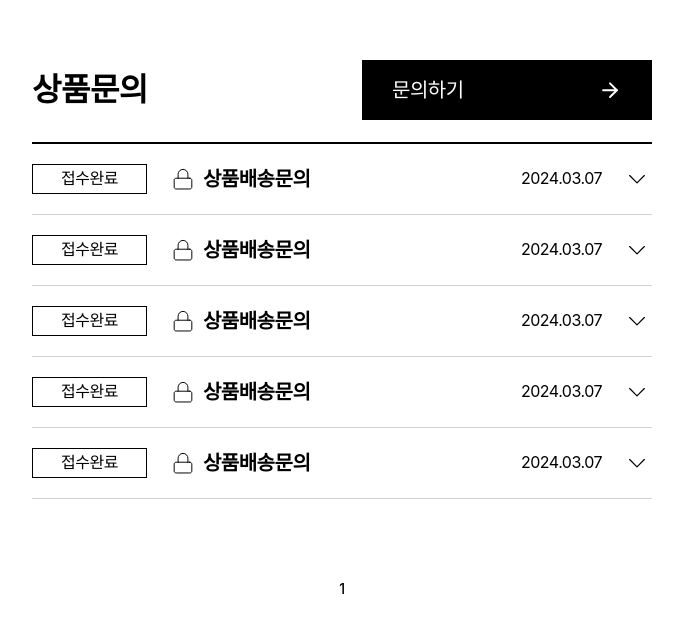
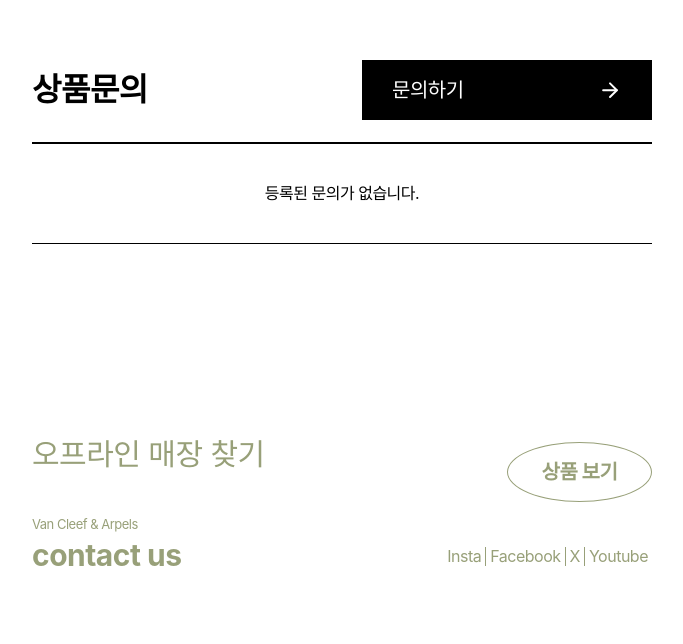
Before and after one commit to msun97/project-vancleef, a React (Vite) app: page /productdetail in a window 1280 px wide. Shown: the part 7855-8499 px from the top of the page, without its empty margins (298-981 px from the left). Built offline with nearby package versions, Linux system fonts and the light colour scheme; a web font is replaced by a local one.

Commit message:
문의하기 crud기능 구현.

```diff
--- a/src/components/productdetailc/ProductInquiryItem.jsx
+++ b/src/components/productdetailc/ProductInquiryItem.jsx
@@ -1,21 +1,72 @@
 import { useState } from 'react';
 import Button from '../button';
 
-const ProductInquiryItem = () => {
+const ProductInquiryItem = ({ inquiry }) => {
     // 활성화된 섹션을 추적하는 상태 추가 (null이면 모두 닫힘)
-    const [activeSection, setActiveSection] = useState(null);
+    const [isOpen, setIsOpen] = useState(false);
+    // 비밀글 패스워드 검증을 위한 상태
+    const [passwordInput, setPasswordInput] = useState('');
+    const [showPasswordModal, setShowPasswordModal] = useState(false);
+    const [isAuthenticated, setIsAuthenticated] = useState(false);
 
-    // 섹션별 핸들러 함수 생성
-    const handleClick = (sectionName) => {
-        setActiveSection(activeSection === sectionName ? null : sectionName);
+    // 비밀글 여부
+    const isSecret = inquiry?.isSecretPost;
+
+    // 섹션 열기/닫기 핸들러
+    const handleToggle = () => {
+        // 비밀글이고 아직 인증되지 않은 경우
+        if (isSecret && !isAuthenticated) {
+            setShowPasswordModal(true);
+            return;
+        }
+        setIsOpen(!isOpen);
     };
+
+    // 비밀번호 입력 변경 핸들러
+    const handlePasswordChange = (e) => {
+        setPasswordInput(e.target.value);
+    };
+
+    // 비밀번호 확인 핸들러
+    const handlePasswordSubmit = (e) => {
+        e.preventDefault();
+
+        // 입력한 비밀번호와 저장된 비밀번호 비교
+        if (passwordInput === inquiry.password) {
+            setIsAuthenticated(true);
+            setShowPasswordModal(false);
+            setIsOpen(true); // 인증 성공 시 내용 표시
+        } else {
+            alert('비밀번호가 일치하지 않습니다.');
+        }
+    };
+
+    // 날짜 포맷팅
+    const formatDate = (dateString) => {
+        if (!dateString) return '';
+
+        // YYYY-MM-DD 형식을 YYYY.MM.DD 형식으로 변환
+        const parts = dateString.split('-');
+        if (parts.length === 3) {
+            return `${parts[0]}.${parts[1]}.${parts[2]}`;
+        }
+        return dateString;
+    };
+
     return (
         <li>
             <div className='flex justify-between items-center border-b border-[#d2d2d2] py-[20px]'>
                 <div className='flex items-center gap-6'>
-                    <div className='px-[28px] py-1 border'>접수완료</div>
+                    <div className='px-[28px] py-1 border'>{inquiry?.status || '접수완료'}</div>
                     <div className='flex items-center gap-2'>
-                        <svg width='24' height='24' viewBox='0 0 48 49' fill='none' xmlns='http://www.w3.org/2000/svg'>
+                        {isSecret && (
+                            <svg
+                                width='24'
+                                height='24'
+                                viewBox='0 0 48 49'
+                                fill='none'
+                                xmlns='http://www.w3.org/2000/svg'
+                            >
                                 <path
                                     d='M38 22.8784H10C7.79086 22.8784 6 24.6693 6 26.8784V40.8784C6 43.0876 7.79086 44.8784 10 44.8784H38C40.2091 44.8784 42 43.0876 42 40.8784V26.8784C42 24.6693 40.2091 22.8784 38 22.8784Z'
                                     stroke='black'
@@ -31,20 +82,22 @@ const ProductInquiryItem = () => {
                                     strokeLinejoin='round'
                                 />
                             </svg>
-                        <h3 onClick={() => handleClick('inquiry1')} className='text-xl font-extrabold cursor-pointer'>
-                            상품배송문의
+                        )}
+                        <h3 onClick={handleToggle} className='text-xl font-extrabold cursor-pointer'>
+                            {inquiry?.title || '상품문의'}
                         </h3>
                     </div>
                 </div>
                 <div className='flex items-center gap-[20px]'>
-                    <span>2024.03.07</span>
+                    <span>{formatDate(inquiry?.date)}</span>
                     <svg
                         width='30'
                         height='30'
                         viewBox='0 0 48 49'
                         fill='none'
                         xmlns='http://www.w3.org/2000/svg'
-                        className={`${activeSection === 'inquiry1' ? 'transform rotate-180' : ''}`}
+                        className={`${isOpen ? 'transform rotate-180' : ''}`}
+                        onClick={handleToggle}
                     >
                         <path
                             d='M12 18.875L24 30.875L36 18.875'
@@ -56,33 +109,58 @@ const ProductInquiryItem = () => {
                     </svg>
                 </div>
             </div>
+
+            {/* 문의 내용 및 답변 섹션 */}
             <ul
                 className={`w-full bg-gray-10 px-[35px] transition-all duration-300 ${
-                    activeSection === 'inquiry1'
-                        ? 'py-[30px] max-h-[500px] opacity-100'
-                        : 'py-0 max-h-0 opacity-0 overflow-hidden'
+                    isOpen ? 'py-[30px] max-h-[1000px] opacity-100' : 'py-0 max-h-0 opacity-0 overflow-hidden'
                 }`}
             >
                 <li className='pb-[55px] pl-[20px]'>
                     <div className='flex items-center gap-1'>
                         <span className='font-secondary text-[22px]'>Q</span>
-                        <p>상품배송문의</p>
+                        <p>{inquiry?.inquiryType || '상품문의'}</p>
                     </div>
-                    <p>1+1 구성인 경우 개별 포장 되어 있나요? 아니면 상자 하나에 2개가 다 담겨 있는지요?</p>
+                    <p>{inquiry?.content || '문의 내용이 표시됩니다.'}</p>
                 </li>
+
+                {/* 답변이 있을 경우에만 표시 */}
+                {inquiry?.hasResponse && (
                     <li className='border-t-1 pb-[55px] pl-[20px] pt-[10px]'>
                         <div className='gap-1'>
                             <span className='font-secondary text-[22px]'>A</span>
-                        <p>
-                            안녕하세요. V&A Beauty 입니다. 하나의 상자에 제품 2개가 함께 담겨있습니다.
-                            <br />
-                            고객님의 질문에 조금이나마 도움이 되었길 바라며, <br />
-                            추가 문의사항은 1:1 문의 게시판에 남겨주시면 친절히 안내드리겠습니다. <br />
-                            감사합니다.
-                        </p>
+                            <p>{inquiry?.response || '답변 내용이 표시됩니다.'}</p>
                         </div>
                     </li>
+                )}
             </ul>
+
+            {/* 비밀번호 확인 모달 */}
+            {showPasswordModal && (
+                <div className='fixed inset-0 bg-black bg-opacity-50 flex items-center justify-center z-50'>
+                    <div className='bg-white p-6 rounded-lg w-[400px]'>
+                        <h3 className='text-xl font-bold mb-4'>비밀글 확인</h3>
+                        <p className='mb-4'>이 글은 비밀글입니다. 비밀번호를 입력해주세요.</p>
+                        <form onSubmit={handlePasswordSubmit}>
+                            <input
+                                type='password'
+                                value={passwordInput}
+                                onChange={handlePasswordChange}
+                                className='w-full border p-2 mb-4'
+                                placeholder='비밀번호 입력'
+                            />
+                            <div className='flex justify-end gap-2'>
+                                <Button onClick={() => setShowPasswordModal(false)} variant='secondary' className='p-3'>
+                                    취소
+                                </Button>
+                                <Button type='submit' className='p-3'>
+                                    확인
+                                </Button>
+                            </div>
+                        </form>
+                    </div>
+                </div>
+            )}
         </li>
     );
 };
--- a/src/components/productdetailc/ProductInquiryList.jsx
+++ b/src/components/productdetailc/ProductInquiryList.jsx
@@ -1,13 +1,43 @@
 import { useNavigate } from 'react-router-dom';
+import { useSelector } from 'react-redux'; // 리덕스 셀렉터 훅 추가
 import Button from '../button';
 import Pagination from '../pagination';
 import ProductInquiryItem from './ProductInquiryItem';
+import { useState } from 'react';
 
 const ProductInquiryList = () => {
     const navigate = useNavigate();
+    // 리덕스 스토어에서 모든 문의 가져오기
+    const { inquiries } = useSelector((state) => state.productInquiryR);
+    // 페이지네이션을 위한 상태
+    const [currentPage, setCurrentPage] = useState(1);
+    const [itemsPerPage] = useState(5);
+
+    // 현재 페이지에 표시할 문의 목록 계산
+    const indexOfLastItem = currentPage * itemsPerPage;
+    const indexOfFirstItem = indexOfLastItem - itemsPerPage;
+
+    // 날짜 기준으로 최신순 정렬 (내림차순)
+    const sortedInquiries = [...inquiries].sort((a, b) => {
+        const dateA = new Date(a.date);
+        const dateB = new Date(b.date);
+        return dateB - dateA;
+    });
+
+    const currentInquiries = sortedInquiries.slice(indexOfFirstItem, indexOfLastItem);
+
+    // 총 페이지 수 계산
+    const totalPages = Math.ceil(inquiries.length / itemsPerPage);
+
+    // 페이지 변경 핸들러
+    const handlePageChange = (pageNumber) => {
+        setCurrentPage(pageNumber);
+    };
+
     const toInquiry = () => {
         navigate('/productinquiry');
     };
+
     return (
         <div className='pt-[200px] px-[330px] flex flex-col gap-[22px]'>
             <div className='w-full flex items-center justify-between'>
@@ -38,13 +68,20 @@ const ProductInquiryList = () => {
                 </div>
             </div>
             <ul className='w-full border-t-2'>
-                <ProductInquiryItem />
-                <ProductInquiryItem />
-                <ProductInquiryItem />
-                <ProductInquiryItem />
-                <ProductInquiryItem />
+                {currentInquiries.length > 0 ? (
+                    currentInquiries.map((inquiry) => <ProductInquiryItem key={inquiry.id} inquiry={inquiry} />)
+                ) : (
+                    <li className='text-center py-10 border-b'>등록된 문의가 없습니다.</li>
+                )}
             </ul>
-            <Pagination className='pt-[60px]' />
+            {inquiries.length > 0 && (
+                <Pagination
+                    className='pt-[60px]'
+                    currentPage={currentPage}
+                    totalPages={totalPages}
+                    onPageChange={handlePageChange}
+                />
+            )}
         </div>
     );
 };
```
Lines whose indentation alone changed are shown as unchanged.
